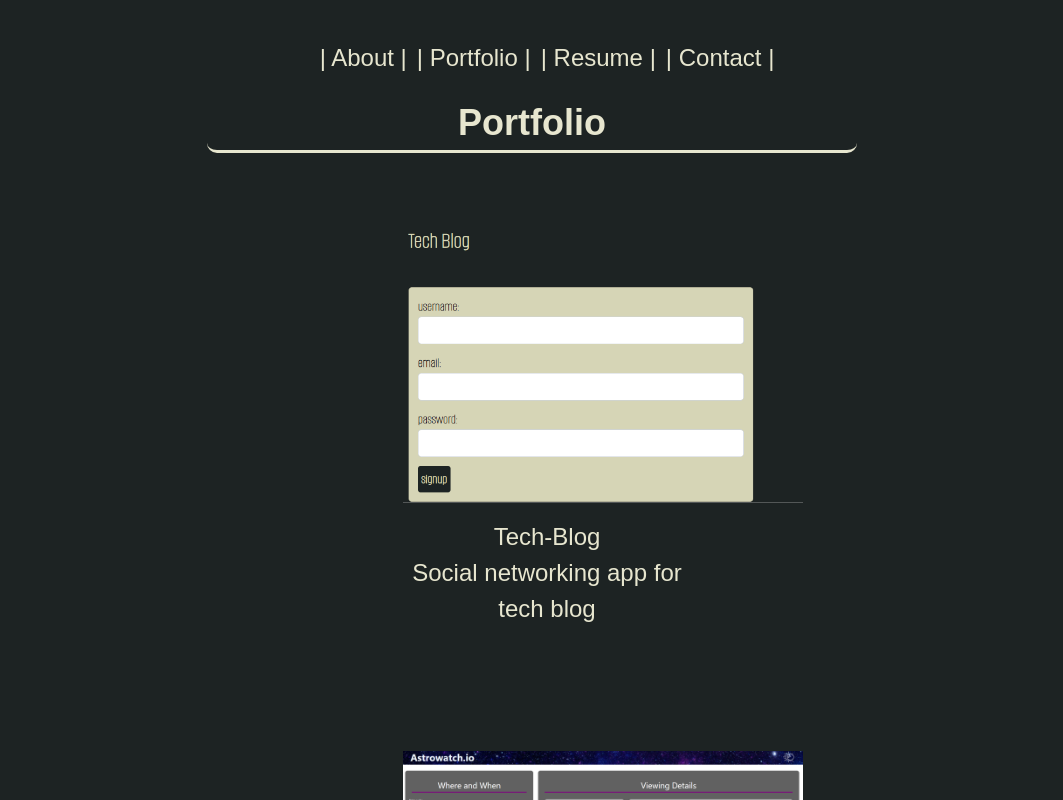
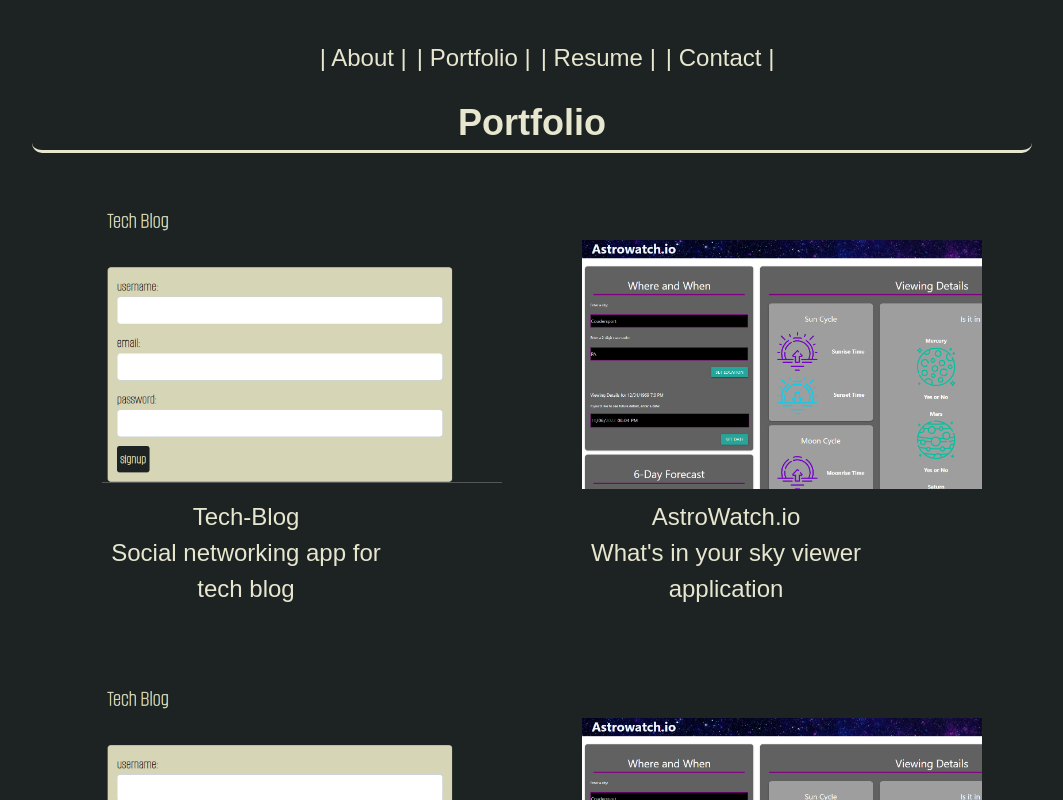
Before and after one commit to KyleAxley/kyle-axley-portfolio, a React (Create React App) app: page / in a window 1280 px wide. Both pictures are taken after a click on the element "| Portfolio |". Shown: the top 800 px of the page, without its empty margins (108-1171 px from the left). Built offline with nearby package versions, Linux system fonts and the light colour scheme; a web font is replaced by a local one.

Commit message:
finally got the projects displayed correctly

```diff
--- a/src/App.css
+++ b/src/App.css
@@ -47,7 +47,7 @@
   justify-content: center;
   border-bottom: solid;
   border-radius: 10px;
-  inline-size: 650px;
+  inline-size: 1000px;
 }
 
 p {
@@ -64,11 +64,18 @@
   margin-right: 55px;
 }
 
+.card-body{
+  display: inline-block;
+  justify-content: center;
+}
+
 .projects {
-  padding: 50px;
+  margin-right: 100px;
+  padding: 30px;
+  inline-size: 320px;
 }
 
 .image {
   max-width: 400px;
-  max-height: 400px;
+  max-height: 300px;
 }
--- a/src/components/Footer/index.js
+++ b/src/components/Footer/index.js
@@ -3,7 +3,7 @@
 function Footer() {
     return(
         <footer>
-             <p>Please checkout my current projects and LinkedIn profile</p>
+             <p>Checkout my GitHub and LinkedIn profile</p>
                 <p className="links">
                     | Git hub: | {" "}
                     <a href="https://github.com/KyleAxley">
--- a/src/components/Portfolio/index.js
+++ b/src/components/Portfolio/index.js
@@ -11,7 +11,27 @@
         {
             name: "AstroWatch.io",
             description: "What's in your sky viewer application",
-            image: 'Astrowatch.io.png'
+            image: 'Astrowatch.io2.png'
+        },
+        {
+            name: "AstroWatch.io",
+            description: "What's in your sky viewer application",
+            image: 'Astrowatch.io2.png'
+        },
+        {
+            name: "AstroWatch.io",
+            description: "What's in your sky viewer application",
+            image: 'Astrowatch.io2.png'
+        },
+        {
+            name: "AstroWatch.io",
+            description: "What's in your sky viewer application",
+            image: 'Astrowatch.io2.png'
+        },
+        {
+            name: "AstroWatch.io",
+            description: "What's in your sky viewer application",
+            image: 'Astrowatch.io2.png'
         }
     ];
 
@@ -21,7 +41,19 @@
                 <h1>Portfolio</h1>
             </div>
             <div>
-                <ul>
+                <ul className='flex-row'>
+                    <li className="projects">
+                        <Project projects={projects[0]}></Project>
+                    </li>
+                    <li className="projects">
+                        <Project projects={projects[1]}></Project>
+                    </li>
+                    <li className="projects">
+                        <Project projects={projects[0]}></Project>
+                    </li>
+                    <li className="projects">
+                        <Project projects={projects[1]}></Project>
+                    </li>
                     <li className="projects">
                         <Project projects={projects[0]}></Project>
                     </li>
```
Also changed, not shown: src/assets/Astrowatch.io2.png (added).
